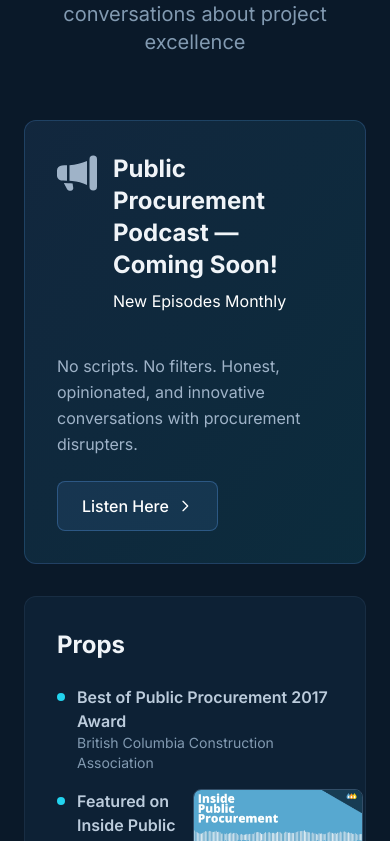
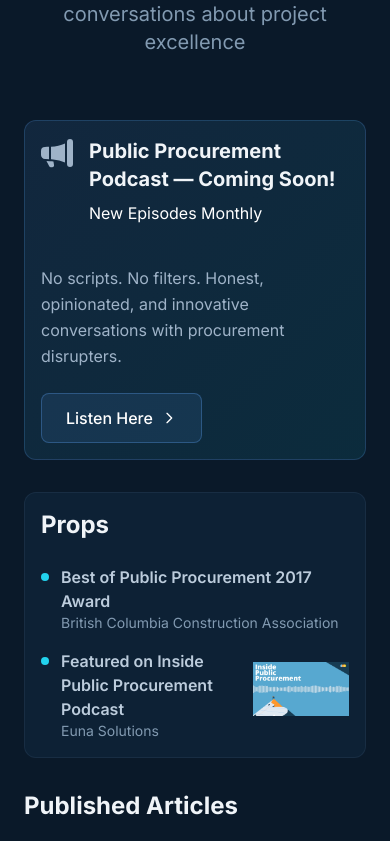
Before and after one commit to Sheel-Advisory-Services/sheel-advisory, a Next.js app: page / in a window 390 px wide. Shown: the part 6583-7424 px from the top of the page. Built offline with nearby package versions, Linux system fonts and the light colour scheme.

Commit message:
Fix Props section responsive layout for narrow mobile devices, adjust padding and image sizes

```diff
--- a/components/Props.tsx
+++ b/components/Props.tsx
@@ -63,18 +63,18 @@ export default function Props() {
         <div className="grid lg:grid-cols-3 gap-8">
           {/* Podcast Feature */}
           <div className="lg:col-span-2">
-            <div className="p-8 rounded-xl bg-gradient-to-br from-accent-blue/10 to-accent-cyan/10 border border-accent-blue/30 dark:border-accent-blue/20 h-full">
+            <div className="p-4 md:p-8 rounded-xl bg-gradient-to-br from-accent-blue/10 to-accent-cyan/10 border border-accent-blue/30 dark:border-accent-blue/20 h-full">
               <div className="flex items-start space-x-4 mb-6">
                 {/* Free icon from Bootstrap Icons */}
                 <svg
-                  className="w-10 h-10 text-steel-600 dark:text-steel-300 flex-shrink-0"
+                  className="w-8 h-8 md:w-10 md:h-10 text-steel-600 dark:text-steel-300 flex-shrink-0"
                   fill="currentColor"
                   viewBox="0 0 16 16"
                 >
                   <path d="M13 2.5a1.5 1.5 0 0 1 3 0v11a1.5 1.5 0 0 1-3 0zm-1 .724c-2.067.95-4.539 1.481-7 1.656v6.237a25 25 0 0 1 1.088.085c2.053.204 4.038.668 5.912 1.56zm-8 7.841V4.934c-.68.027-1.399.043-2.008.053A2.02 2.02 0 0 0 0 7v2c0 1.106.896 1.996 1.994 2.009l.496.008a64 64 0 0 1 1.51.048m1.39 1.081q.428.032.85.078l.253 1.69a1 1 0 0 1-.983 1.187h-.548a1 1 0 0 1-.916-.599l-1.314-2.48a66 66 0 0 1 1.692.064q.491.026.966.06" />
                 </svg>
                 <div>
-                  <h3 className="text-2xl font-bold text-steel-500 dark:text-steel-50 mb-2">
+                  <h3 className="text-xl md:text-2xl font-bold text-steel-500 dark:text-steel-50 mb-2">
                     Public Procurement Podcast — Coming Soon!
                   </h3>
                   <p className="text-steel-700 dark:text-white mb-4">
@@ -111,7 +111,7 @@ export default function Props() {
           </div>
 
           {/* Props */}
-          <div className="p-8 rounded-xl bg-steel-50 dark:bg-steel-900/50 border border-steel-200 dark:border-steel-800/50">
+          <div className="p-4 md:p-8 rounded-xl bg-steel-50 dark:bg-steel-900/50 border border-steel-200 dark:border-steel-800/50">
             <h3 className="text-2xl font-bold text-steel-500 dark:text-steel-50 mb-6">
               Props
             </h3>
@@ -137,11 +137,11 @@ export default function Props() {
                       </div>
                     </div>
                     {prop.image && (
-                      <div className="w-42 h-24 flex-shrink-0 rounded-lg overflow-hidden border border-steel-300 dark:border-steel-700">
+                      <div className="w-24 sm:w-36 h-20 flex-shrink-0 rounded-lg overflow-hidden">
                         <img
                           src={prop.image}
                           alt={prop.title}
-                          className="w-full h-full object-cover"
+                          className="w-full h-full object-contain"
                         />
                       </div>
                     )}
@@ -163,11 +163,11 @@ export default function Props() {
                       </div>
                     </div>
                     {prop.image && (
-                      <div className="w-42 h-24 flex-shrink-0 rounded-lg overflow-hidden border border-steel-300 dark:border-steel-700">
+                      <div className="w-24 sm:w-36 h-20 flex-shrink-0 rounded-lg overflow-hidden">
                         <img
                           src={prop.image}
                           alt={prop.title}
-                          className="w-full h-full object-cover"
+                          className="w-full h-full object-contain"
                         />
                       </div>
                     )}
```
